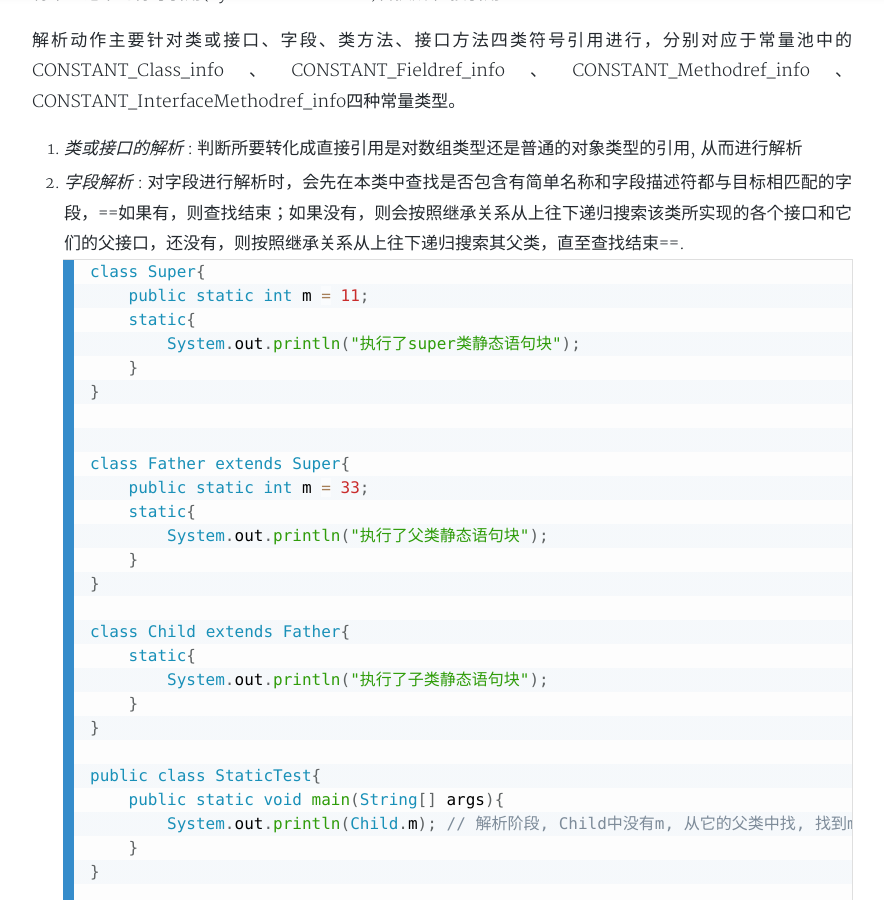
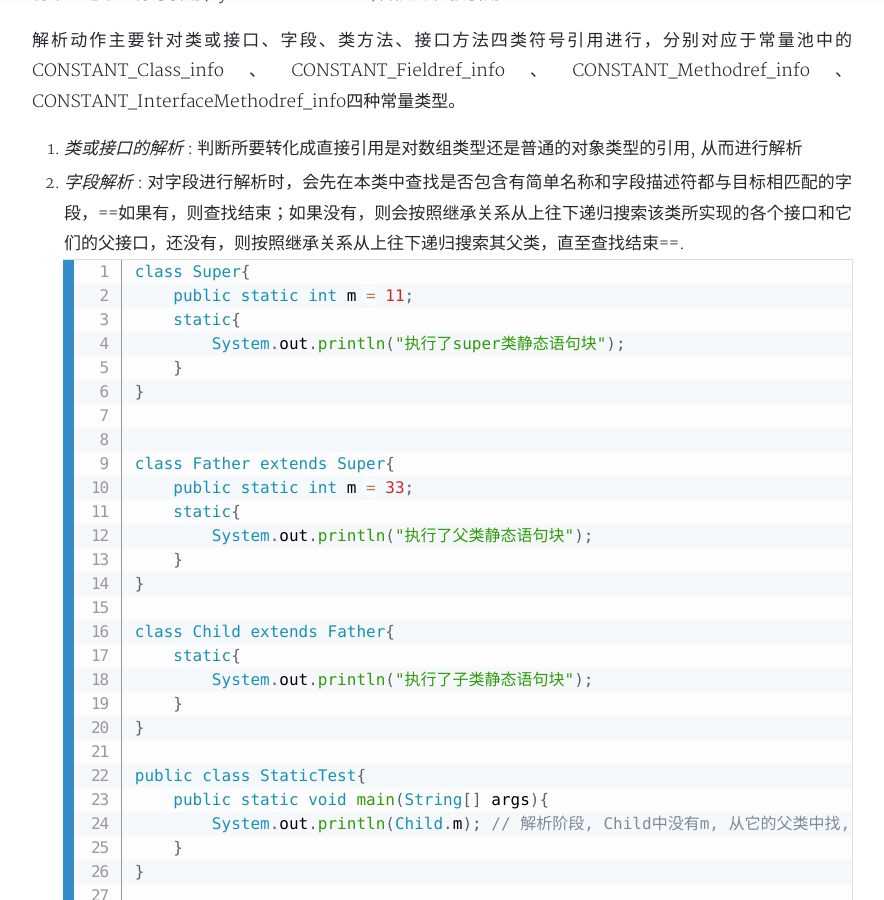
Before and after one commit to qqyycom/blog-post, a Jekyll site: the page built from _posts/2020-04-28-类加载过程-和-双亲委派模型.md, in a window 1280 px wide and 900 px high, scrolled down 1686 px. Shown: the whole window, without its empty margins (198-1082 px from the left). Built offline with Jekyll 4.4.1, drawn with Linux system fonts in a browser that asks for light colours; nearby versions of some CDN libraries; comment, search, counter and statistics services are not loaded; a style sheet for code colours, icons or effects is not loaded.

Commit message:
调整样式

```diff
--- a/_layouts/post.html
+++ b/_layouts/post.html
@@ -1,10 +1,10 @@
 <!DOCTYPE html>
 <html>
-<link rel="stylesheet" href="https://cdn.jsdelivr.net/npm/gitalk@1/dist/gitalk.css">
-<script src="https://cdn.jsdelivr.net/npm/gitalk@1/dist/gitalk.min.js"></script>
-{% include post-head.html %}
+  <script src="https://cdn.jsdelivr.net/npm/gitalk@1/dist/gitalk.min.js"></script>
+  {% include post-head.html %}
+  <link rel="stylesheet" href="https://cdn.jsdelivr.net/npm/gitalk@1/dist/gitalk.css">
 
-<body>
+<body class="line-numbers">
   <!--[if lt IE 10]>
 <div class="alert-danger" role="alert">你的浏览器实在太太太旧了，放学别走，升级完浏览器再说！<a target="_blank" class="alert-link" href="http://browsehappy.com">立即升级</a></div>
 <![endif]-->
```
